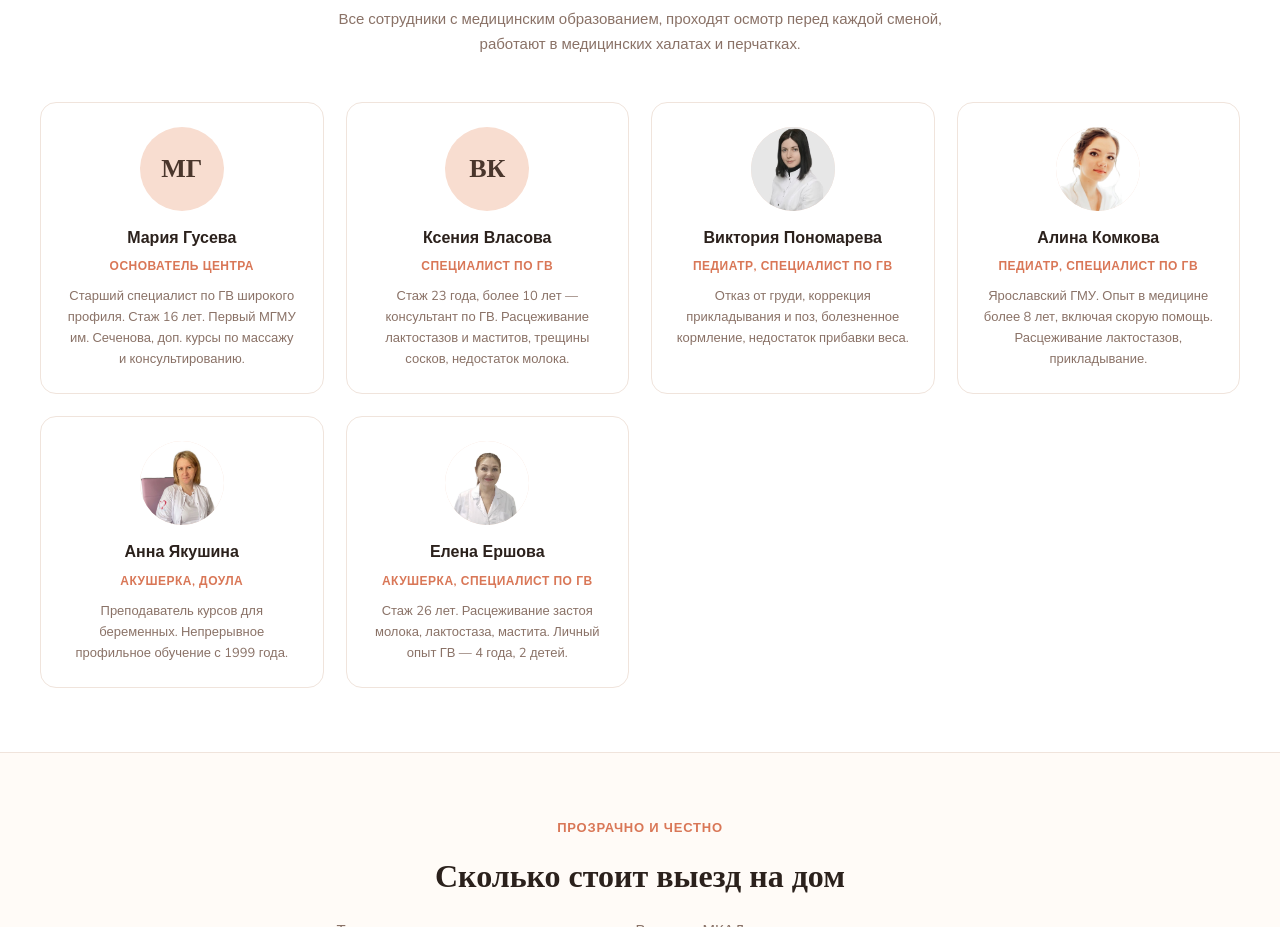
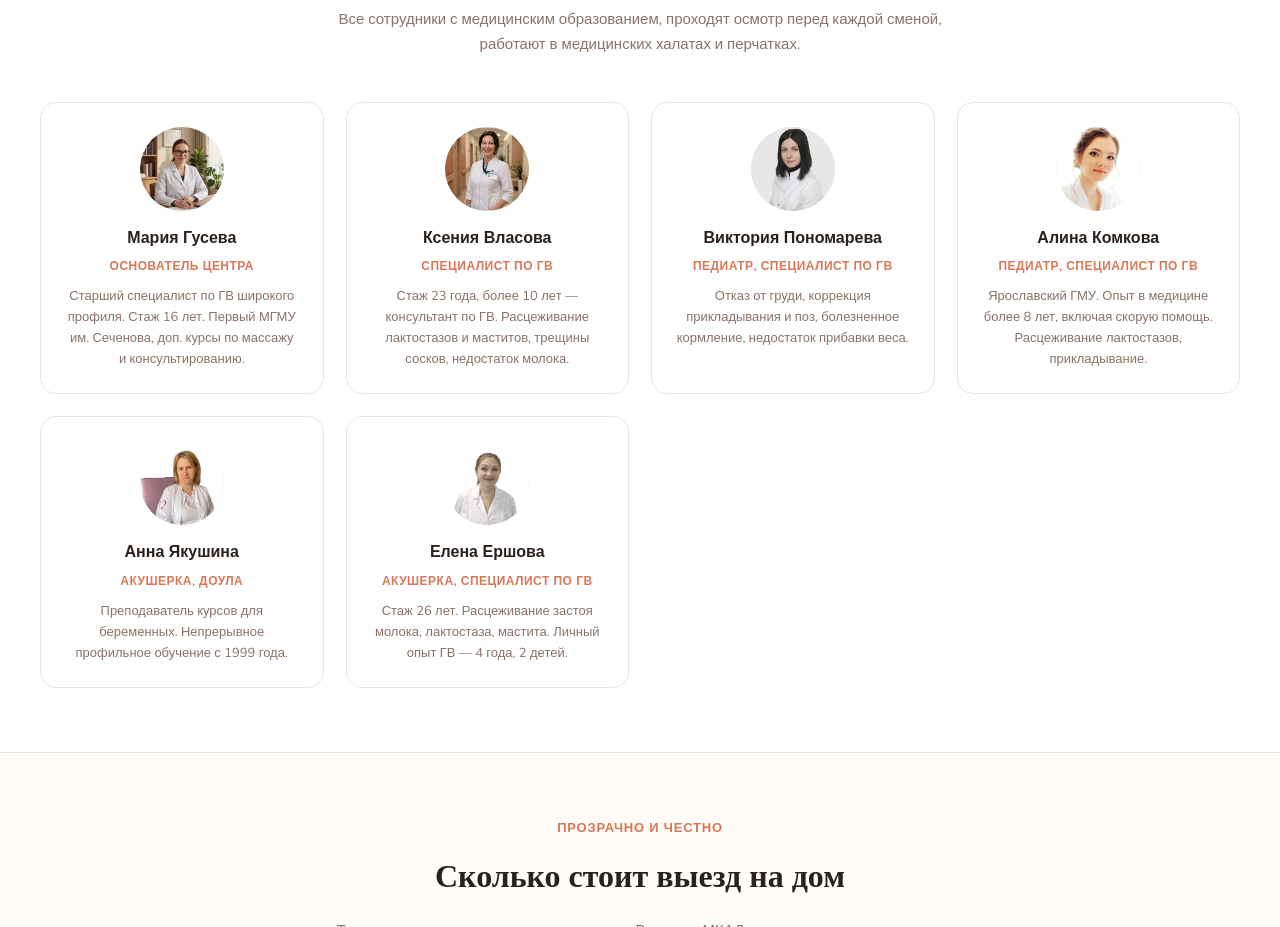
Before and after one commit to mariiagusevaes-fm/zastoy-moloka, a plain HTML site: page index.html in a window 1280 px wide. Shown: the part 2120-3047 px from the top of the page. Drawn offline with nearby package versions, Linux system fonts and the light colour scheme; a web font is replaced by a local one.

Commit message:
Фото Гусевой и Власовой — новые ИИ-сгенерированные на основе реальных
Сгенерированы в Gemini на основе настоящих фото с kormybaby.ru,
но другая обстановка/ракурс — чтобы не было идентичного совпадения
изображений между сайтами.

```diff
--- a/index.html
+++ b/index.html
@@ -288,13 +288,13 @@
     <p class="sec-sub">Все сотрудники с медицинским образованием, проходят осмотр перед каждой сменой, работают в медицинских халатах и перчатках.</p>
     <div class="team-grid">
       <div class="team-card">
-        <div class="team-ava">МГ</div>
+        <div class="team-ava"><img src="/images/guseva.jpg" alt="Мария Гусева" loading="lazy" /></div>
         <div class="team-name">Мария Гусева</div>
         <div class="team-role">Основатель центра</div>
         <div class="team-exp">Старший специалист по ГВ широкого профиля. Стаж 16 лет. Первый МГМУ им. Сеченова, доп. курсы по массажу и консультированию.</div>
       </div>
       <div class="team-card">
-        <div class="team-ava">ВК</div>
+        <div class="team-ava"><img src="/images/vlasova.jpg" alt="Ксения Власова" loading="lazy" /></div>
         <div class="team-name">Ксения Власова</div>
         <div class="team-role">Специалист по ГВ</div>
         <div class="team-exp">Стаж 23 года, более 10 лет — консультант по ГВ. Расцеживание лактостазов и маститов, трещины сосков, недостаток молока.</div>
```
Also changed, not shown: images/guseva.jpg (added), images/vlasova.jpg (added).
